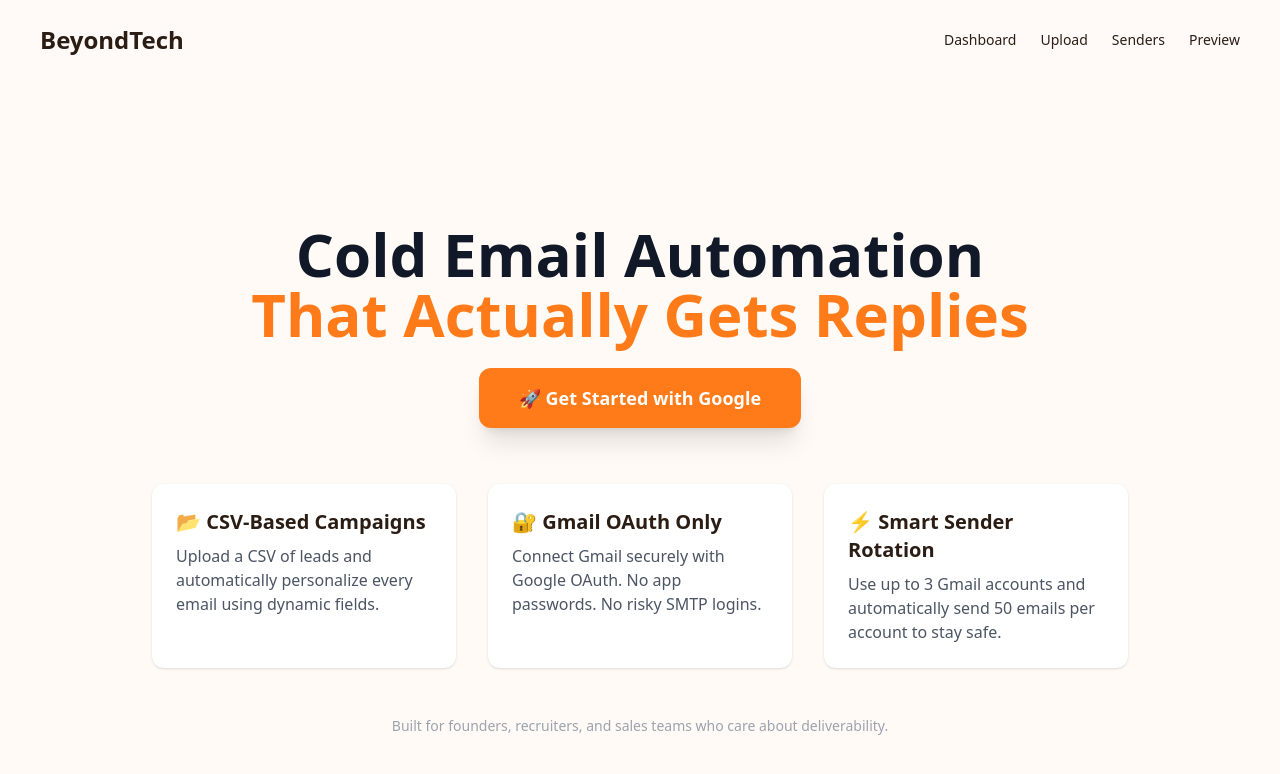
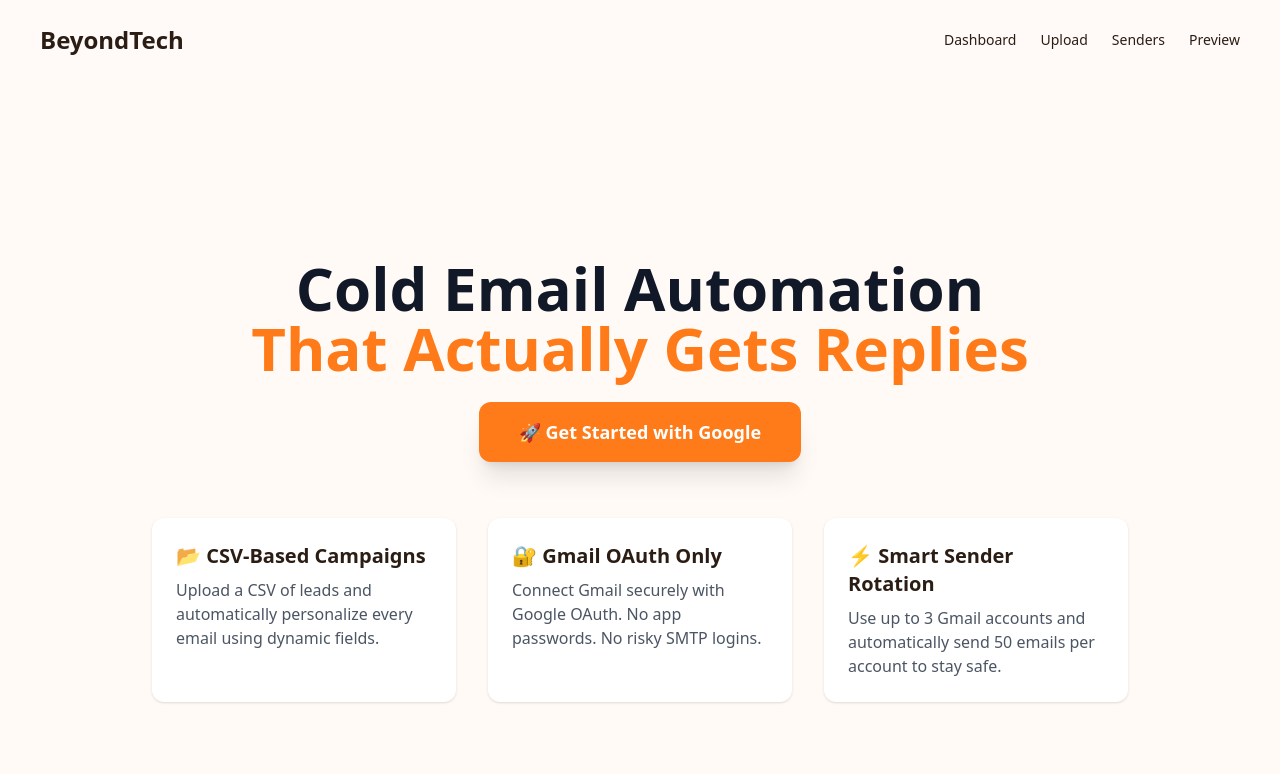
Before and after one commit to shyam242/coldmail_automation, a Next.js app in the folder frontend/: page / in a window 1280 px wide. Shown: the top 774 px of the page. Built offline with nearby package versions, Linux system fonts and the light colour scheme; no server answers.

Commit message:
Update page.tsx

```diff
--- a/frontend/app/page.tsx
+++ b/frontend/app/page.tsx
@@ -69,12 +69,6 @@ export default function HomePage() {
             </p>
           </div>
         </div>
-
-        {/* FOOTER NOTE */}
-        <p className="text-sm text-gray-400 mt-12">
-          Built for founders, recruiters, and sales teams who care about
-          deliverability.
-        </p>
       </div>
     </main>
   );
```
